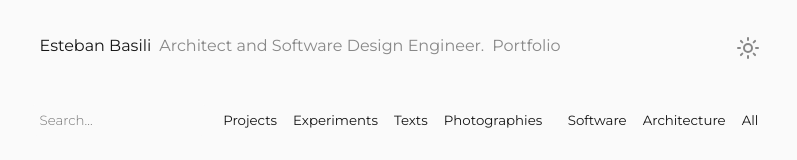
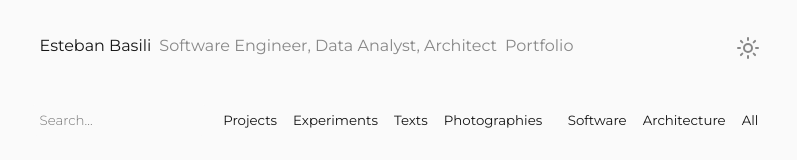
Before and after one commit to estebanba/portfolio-front, a React (Vite) app: page / in a window 1280 px wide. Shown: the top 160 px of the page, without its empty margins (241-1038 px from the left). Built offline with nearby package versions, Linux system fonts and the light colour scheme.

Commit message:
save last

```diff
--- /dev/null
+++ b/src/components/Grid.jsx
@@ -0,0 +1,7 @@
+import React from 'react'
+
+export const Grid = () => {
+  return (
+    <div >Grid</div>
+  )
+}
--- a/src/main.jsx
+++ b/src/main.jsx
@@ -10,6 +10,7 @@
 import { CanvasSpace } from "./components/three/CanvasSpace";
 import { Experience } from "./components/three/Experience";
 import { HomePage } from "./routes/HomePage";
+import { Grid } from "./components/Grid";
 
 const router = createBrowserRouter([
   {
@@ -24,6 +25,7 @@
           { index: true, element: <HomePage /> },
           { path: "/grid", element: <CanvasSpace /> },
           { path: "/iso", element: <Experience /> },
+          { path: "/frame", element: <Grid /> },
         ],
       },
     ],
--- a/src/routes/HomePage.jsx
+++ b/src/routes/HomePage.jsx
@@ -38,7 +38,7 @@
         <div>
           <span style={{ paddingLeft: "8px" }}>Esteban Basili</span>
           <span className="table-subtitle" style={{ display: "inline-flex" }}>
-            Architect and Software Design Engineer.
+            Software Engineer, Data Analyst, Architect
           </span>
           <span className="table-subtitle" style={{ display: "inline-flex" }}>
             Portfolio
```
Also changed, not shown: 1 other file (tests, documents, lock files or other folders).
